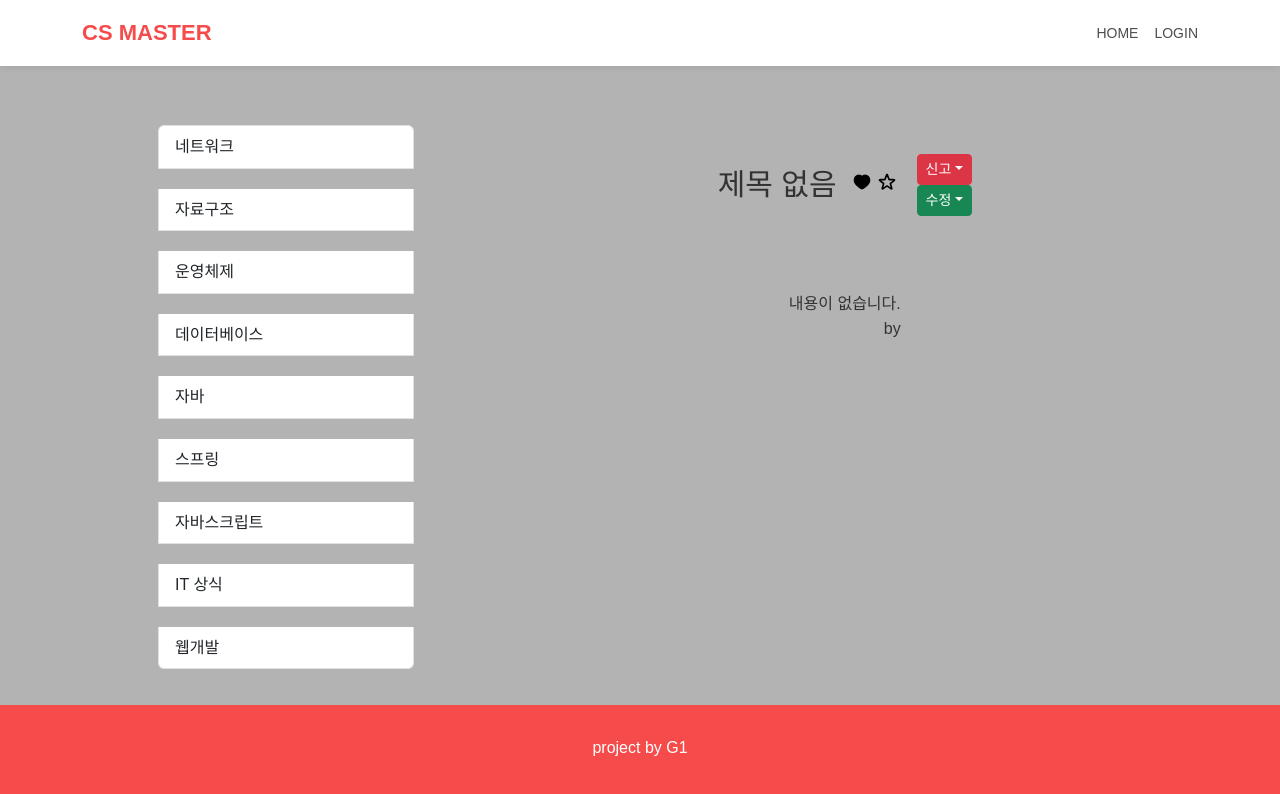
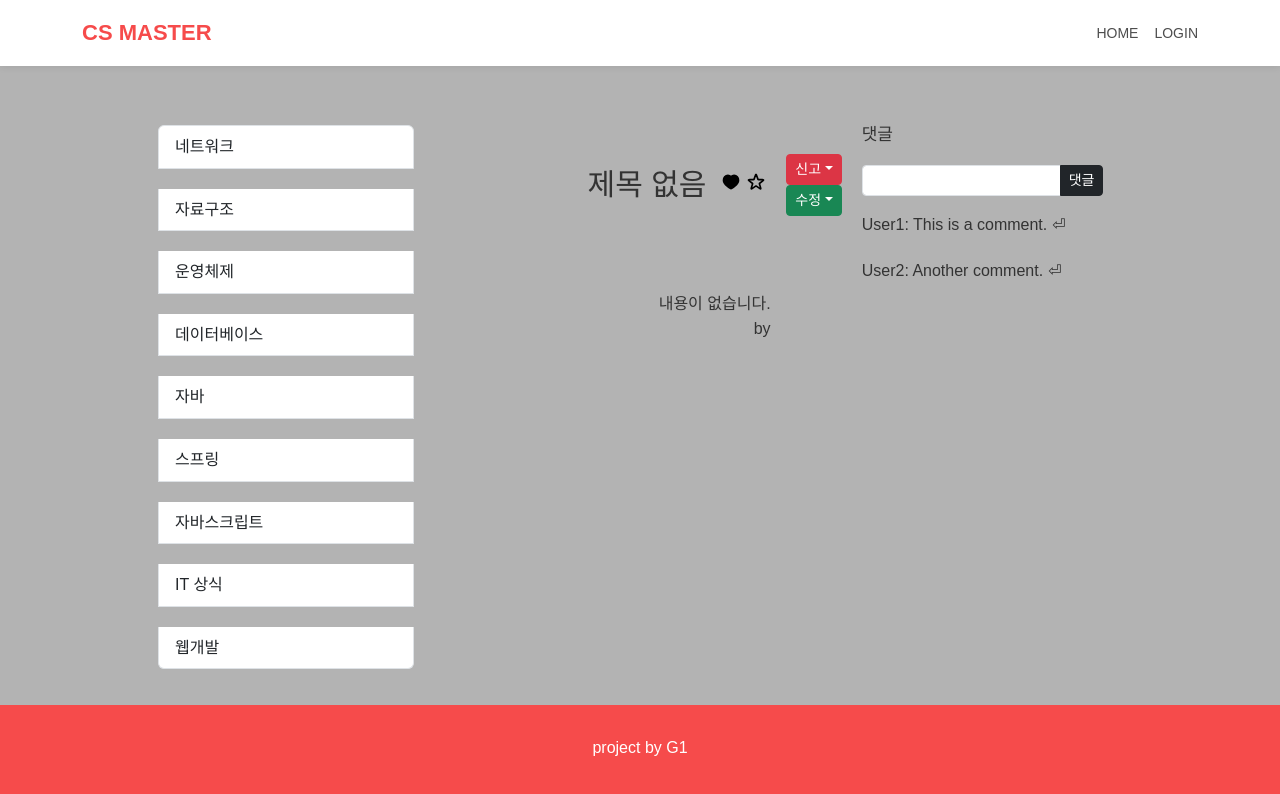
Before and after one commit to G1-H/cs_master, a React (Create React App) app in the folder react-front/: page /learning/1/detail/1 in a window 1280 px wide. Shown: the top 794 px of the page. Built offline with nearby package versions, Linux system fonts and the light colour scheme.

Commit message:
Design : 상세보기 컴포넌트 변경

```diff
--- a/react-front/src/components/DetailView.jsx
+++ b/react-front/src/components/DetailView.jsx
@@ -1,26 +1,43 @@
 import { useLocation } from "react-router-dom";
-import { Image } from "react-bootstrap";
+import { Image, InputGroup, Button, Form } from "react-bootstrap";
 import heartFillSvg from "../assets/heart-fill.svg";
 import starFillSvg from "../assets/star-fill.svg";
 import DropdwonButton from "./DropdownButton";
+import { useState } from "react";
 
 const DetailView = () => {
   const location = useLocation();
+  const [replyingTo, setReplyingTo] = useState(null); // 대댓글 작성 중인 댓글 인덱스
+  const [replies, setReplies] = useState({}); // 대댓글 저장
+  const [replyText, setReplyText] = useState(""); // 대댓글 입력 텍스트
+
   const content = location.state || {
     title: "제목 없음",
     detail: "내용이 없습니다.",
+    comments: [
+      { user: "User1", comment: "This is a comment." },
+      { user: "User2", comment: "Another comment." },
+    ],
   };
-  const reportDropdown = [
-    { label: "이전버전으로", href: "#/action-1" },
-    { label: "삭제 요청", href: "#/action-2" },
-  ];
-  const updateDropdown = [
-    { label: "문제 만들기", href: "#/action-1" },
-    { label: "개념 수정", href: "#/action-2" },
-    { label: "개념 추가", href: "#/action-2" },
-  ];
+
+  const handleReplyClick = (index) => {
+    setReplyingTo(replyingTo === index ? null : index); // 같은 댓글 클릭 시 토글
+  };
+
+  const handleReplySubmit = (index) => {
+    if (replyText.trim() === "") return; // 공백 입력 방지
+
+    setReplies((prevReplies) => ({
+      ...prevReplies,
+      [index]: [...(prevReplies[index] || []), replyText], // 기존 댓글에 대댓글 추가
+    }));
+
+    setReplyingTo(null); // UI 숨기기
+    setReplyText(""); // 입력 필드 초기화
+  };
 
   return (
+    <div style={{ display: "flex", flexDirection: "row" }}>
       <div
         style={{
           padding: "20px",
@@ -57,14 +74,31 @@ const DetailView = () => {
             <DropdwonButton
               title="신고"
               variant="danger"
-            items={reportDropdown}
-            onItemClick=""
+              items={[
+                { label: "이전버전으로", to: "#/action-1" },
+                { label: "삭제 요청", to: "#/action-2" },
+              ]}
             />
             <DropdwonButton
               title="수정"
               variant="success"
-            items={updateDropdown}
-            onItemClick=""
+              items={[
+                {
+                  label: "문제 만들기",
+                  to: "/quiz-create",
+                  state: { detail: content.detail, title: content.title },
+                },
+                {
+                  label: "개념 수정",
+                  to: "/concept-update",
+                  state: {
+                    detail: content.detail,
+                    title: content.title,
+                    category: content.category,
+                  },
+                },
+                { label: "개념 추가", to: "/concept-create" },
+              ]}
             />
           </div>
         </div>
@@ -73,12 +107,77 @@ const DetailView = () => {
           <Image style={{ marginBottom: "15px" }} fluid src={content.img} />
         </div>
 
-      <div
-        className="contentContainer"
-        style={{ height: "30vh", overflow: "auto" }}
-      >
+        <div className="contentContainer">
+          <div>
             <div>{content.detail}</div>
             <div style={{ textAlign: "right" }}>by {content.author}</div>
+          </div>
+        </div>
+      </div>
+
+      <div>
+        <div>
+          <h5>댓글 </h5>
+          <InputGroup className="mb-3" size="sm">
+            <Form.Control aria-label="Text input with dropdown button" />
+            <Button
+              variant="dark"
+              title="Action"
+              id="segmented-button-dropdown-2"
+            >
+              댓글
+            </Button>
+          </InputGroup>
+        </div>
+        <div>
+          <ul>
+            {content.comments.map((comment, index) => (
+              <li key={index} style={{ marginBottom: "20px" }}>
+                <div>
+                  <span>{comment.user}:</span>
+                  <span> {comment.comment}</span>
+                  <span
+                    style={{ cursor: "pointer", paddingLeft: "5px" }}
+                    onClick={() => handleReplyClick(index)}
+                  >
+                    ⏎
+                  </span>
+                </div>
+
+                {/* 대댓글 UI */}
+                {replyingTo === index && (
+                  <div style={{ marginTop: "10px" }}>
+                    <InputGroup size="sm">
+                      <Form.Control
+                        placeholder="대댓글을 입력하세요"
+                        value={replyText}
+                        onChange={(e) => setReplyText(e.target.value)}
+                      />
+                      <Button
+                        variant="light"
+                        onClick={() => handleReplySubmit(index)}
+                      >
+                        등록
+                      </Button>
+                    </InputGroup>
+                  </div>
+                )}
+
+                {/* 대댓글 출력 */}
+                {replies[index] && (
+                  <ul style={{ marginTop: "10px", marginLeft: "20px" }}>
+                    {replies[index].map((reply, idx) => (
+                      <li key={idx}>
+                        <span>익명: </span>
+                        <span>{reply}</span>
+                      </li>
+                    ))}
+                  </ul>
+                )}
+              </li>
+            ))}
+          </ul>
+        </div>
       </div>
     </div>
   );
```
Lines whose indentation alone changed are shown as unchanged.
